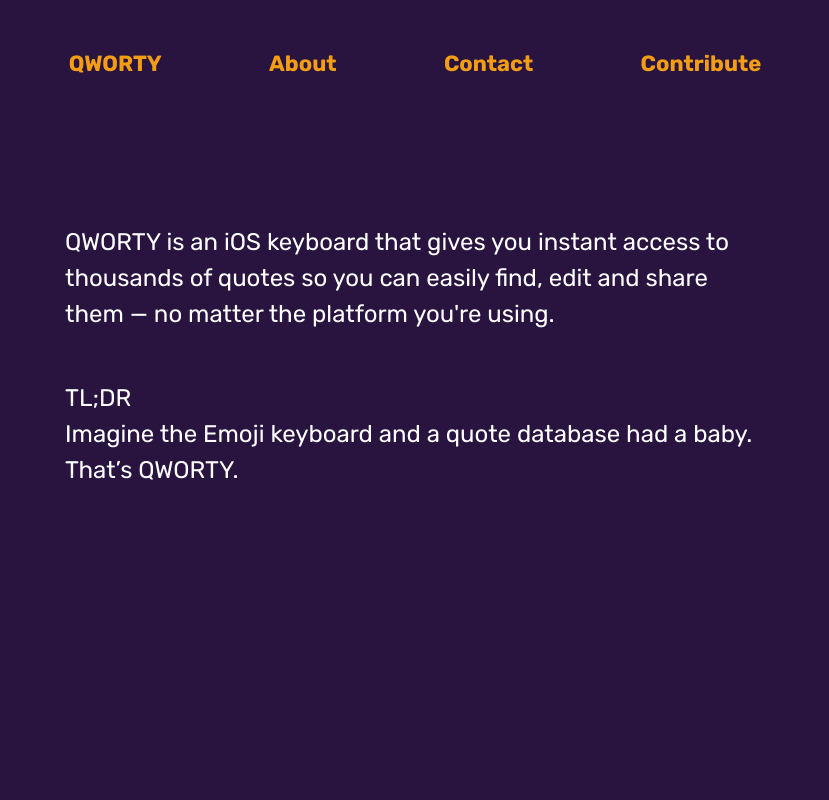
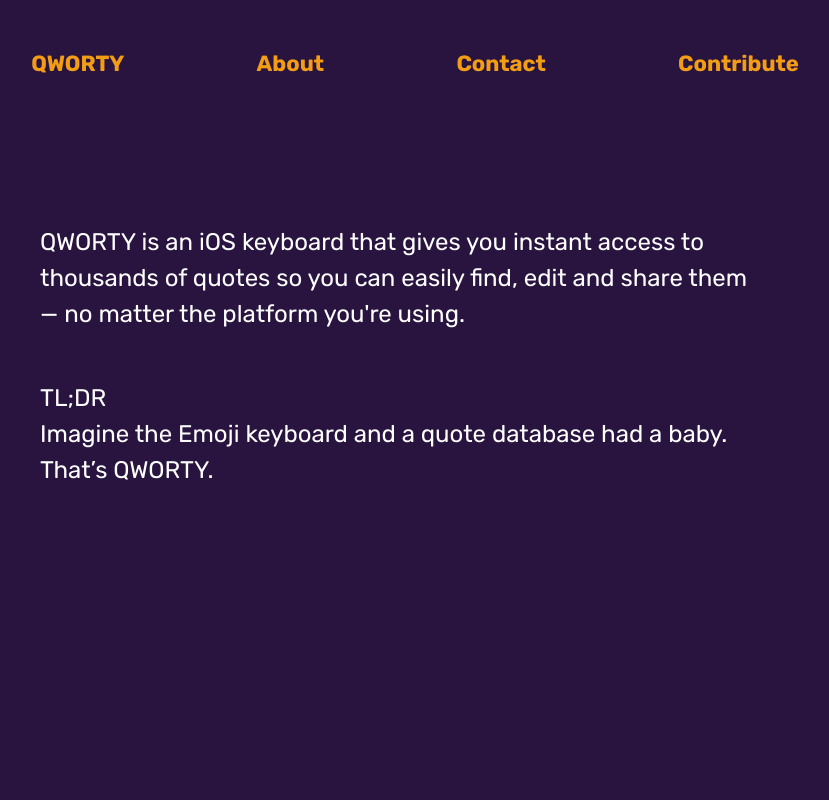
Before and after one commit to irenedemas/qworty-landing, a Gatsby site: page /about in a window 1280 px wide. Shown: the top 800 px of the page, without its empty margins (225-1054 px from the left). Built offline with nearby package versions, Linux system fonts and the light colour scheme; Gatsby itself is replaced by a stand-in of ours.

Commit message:
widths updated

```diff
--- a/src/components/Header.css
+++ b/src/components/Header.css
@@ -13,7 +13,7 @@
 }
 
 .HeaderGroup {
-  max-width: 800px;
+  max-width: 900px;
   margin: 0 auto;
   display: grid;
   grid-template-columns: repeat(4, auto);
--- a/src/components/layout.css
+++ b/src/components/layout.css
@@ -113,7 +113,7 @@
 }
 
 .PageGroup {
-  max-width: 700px;
+  max-width: 750px;
   margin: 0 auto;
   padding: 200px;
   display: grid;
@@ -140,7 +140,7 @@
 }
 
 .NotFoundGroup {
-  max-width: 700px;
+  max-width: 900px;
   margin: 0 auto;
   padding: 200px;
   align-items: center;
--- a/src/pages/about.js
+++ b/src/pages/about.js
@@ -12,7 +12,7 @@
       <div className="PageGroup">
         <p>
           QWORTY is an iOS keyboard that gives you instant access to thousands
-          of quotes so you can easily find, edit and share them — no matter the
+          of quotes so you can easily find, edit and share them <br />— no matter the
           platform you're using.
         </p>
         <p>
```
